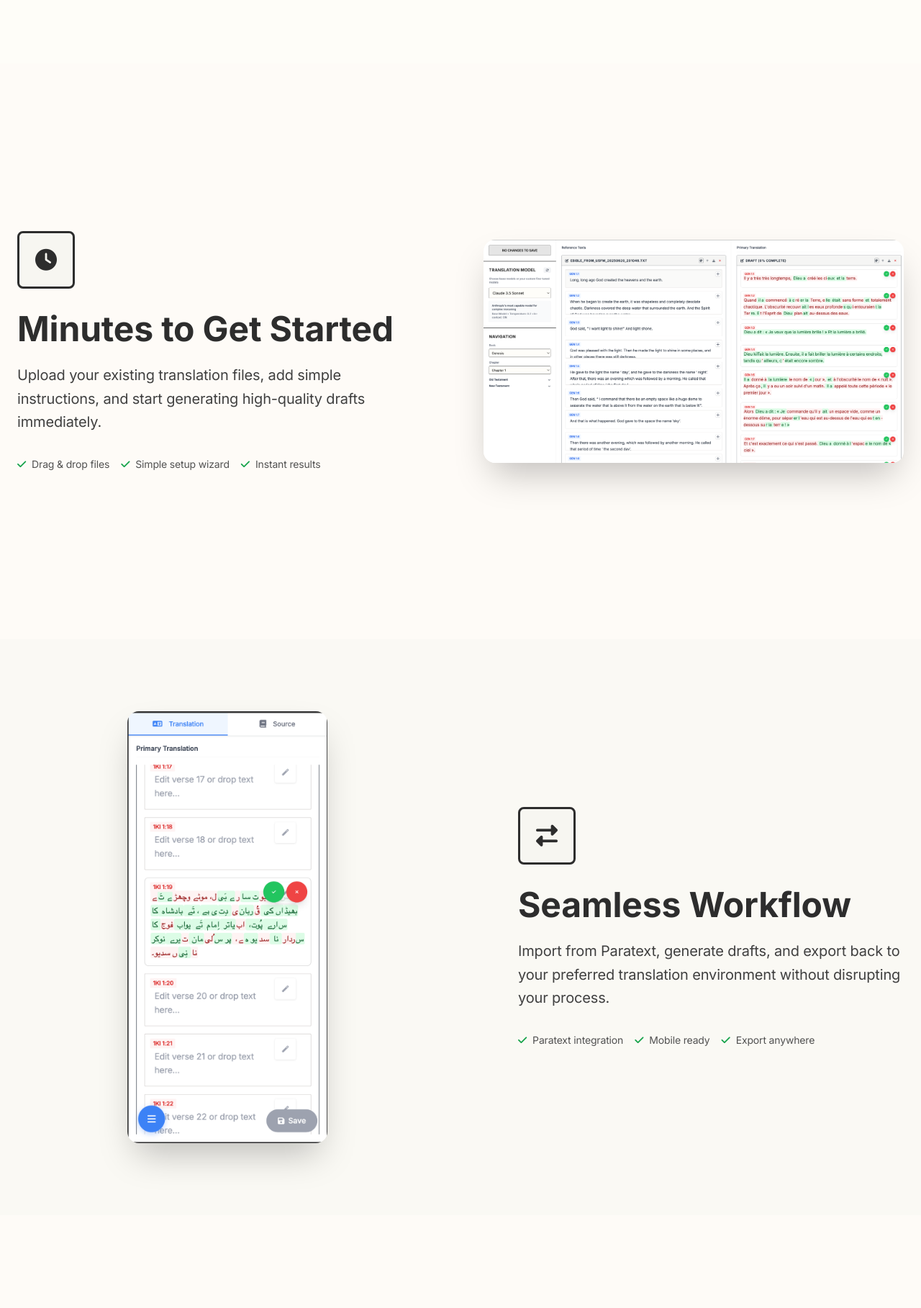
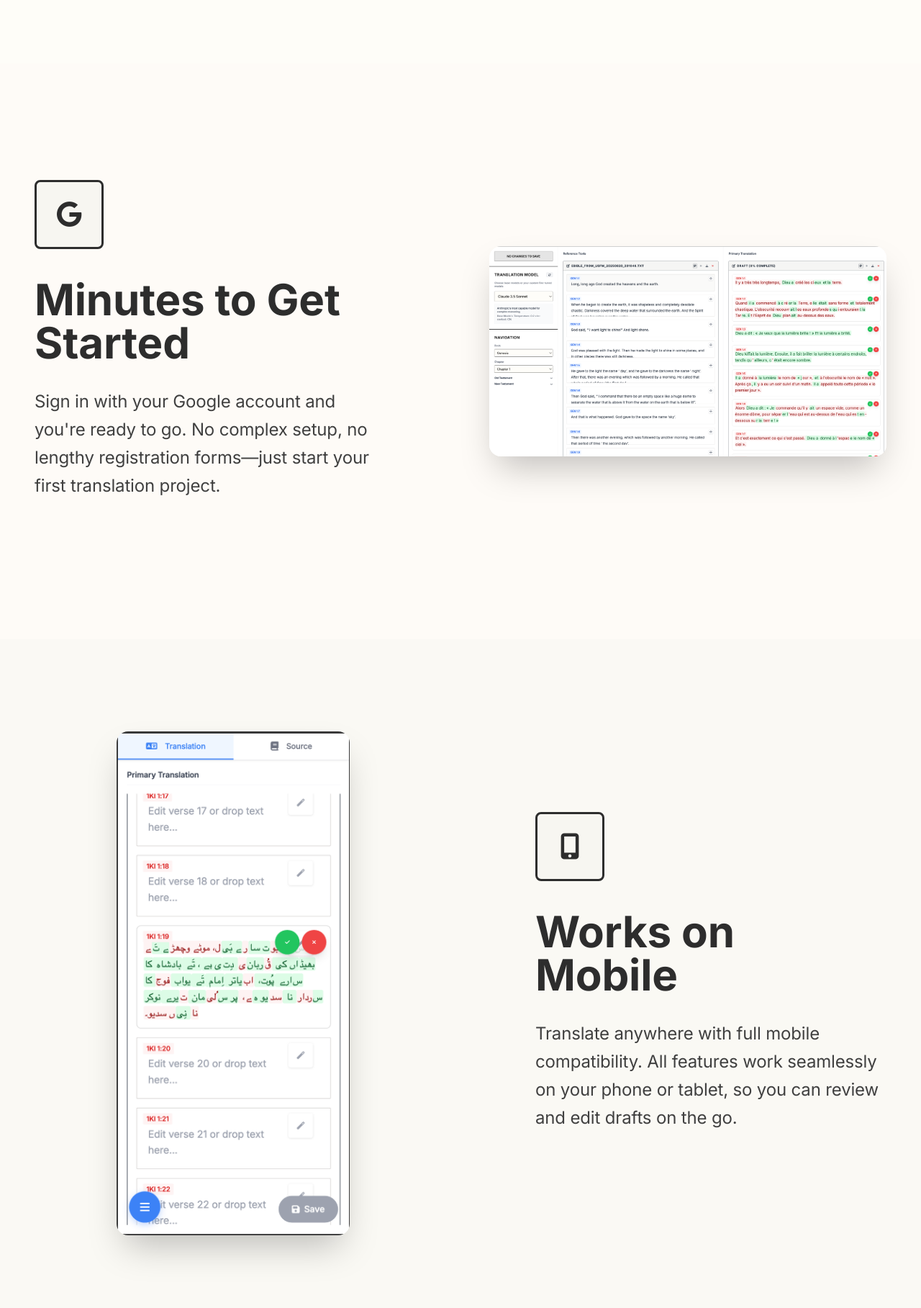
Before and after one commit to genesis-ai-dev/CodexZero, a Flask app: page / in a window 1280 px wide. Shown: the part 1467-3284 px from the top of the page at 72% size. Run offline with Flask 3, Linux system fonts and the light colour scheme; some libraries are stand-ins or nearby versions.

Commit message:
better frontend

```diff
--- a/templates/index.html
+++ b/templates/index.html
@@ -63,24 +63,19 @@
 
     <!-- Slide 1: Minutes to Get Started -->
     <div class="feature-slide">
-        <div class="max-w-7xl mx-auto px-6 py-20">
-            <div class="grid grid-cols-1 lg:grid-cols-2 gap-16 items-center">
-                <div class="text-left lg:pr-12">
-                    <div class="w-20 h-20 paper-light marker-border rounded-lg mb-8 flex items-center justify-center">
-                        <i class="fas fa-clock text-3xl" style="color: #2d2d2d;"></i>
+        <div class="max-w-8xl mx-auto px-12 py-32">
+            <div class="grid grid-cols-1 lg:grid-cols-2 gap-20 items-center">
+                <div class="text-left lg:pr-16">
+                    <div class="w-24 h-24 paper-light marker-border rounded-lg mb-10 flex items-center justify-center">
+                        <i class="fab fa-google text-4xl" style="color: #2d2d2d;"></i>
                     </div>
-                    <h3 class="text-4xl lg:text-5xl font-bold mb-6" style="color: #2d2d2d;">
+                    <h3 class="text-5xl lg:text-6xl font-bold mb-8" style="color: #2d2d2d;">
                         Minutes to Get Started
                     </h3>
-                    <p class="text-xl text-neutral-700 leading-relaxed mb-8">Upload your existing translation files, add simple instructions, and start generating high-quality drafts immediately.</p>
-                    <div class="flex flex-wrap gap-4 text-sm text-neutral-600">
-                        <span class="flex items-center"><i class="fas fa-check text-green-600 mr-2"></i>Drag & drop files</span>
-                        <span class="flex items-center"><i class="fas fa-check text-green-600 mr-2"></i>Simple setup wizard</span>
-                        <span class="flex items-center"><i class="fas fa-check text-green-600 mr-2"></i>Instant results</span>
-                    </div>
+                    <p class="text-2xl text-neutral-700 leading-relaxed mb-8">Sign in with your Google account and you're ready to go. No complex setup, no lengthy registration forms—just start your first translation project.</p>
                 </div>
                 <div class="text-center">
-                    <img src="{{ url_for('static', filename='desktoplayout.png') }}" alt="CodexZero Desktop Interface" class="mx-auto rounded-2xl shadow-2xl w-full max-w-2xl transition-transform duration-500 hover:scale-105">
+                    <img src="{{ url_for('static', filename='desktoplayout.png') }}" alt="CodexZero Desktop Interface" class="mx-auto rounded-2xl shadow-2xl w-full max-w-3xl transition-transform duration-500 hover:scale-105">
                 </div>
             </div>
         </div>
@@ -88,24 +83,19 @@
 
     <!-- Slide 2: Seamless Workflow -->
     <div class="feature-slide paper-cream">
-        <div class="max-w-7xl mx-auto px-6 py-20">
-            <div class="grid grid-cols-1 lg:grid-cols-2 gap-16 items-center">
+        <div class="max-w-8xl mx-auto px-12 py-32">
+            <div class="grid grid-cols-1 lg:grid-cols-2 gap-20 items-center">
                 <div class="text-center lg:order-first">
-                    <img src="{{ url_for('static', filename='mobile.png') }}" alt="CodexZero Mobile Interface" class="mx-auto rounded-2xl shadow-2xl h-96 lg:h-[600px] w-auto transition-transform duration-500 hover:scale-105">
+                    <img src="{{ url_for('static', filename='mobile.png') }}" alt="CodexZero Mobile Interface" class="mx-auto rounded-2xl shadow-2xl h-[500px] lg:h-[700px] w-auto transition-transform duration-500 hover:scale-105">
                 </div>
-                <div class="text-left lg:pl-12">
-                    <div class="w-20 h-20 paper-light marker-border rounded-lg mb-8 flex items-center justify-center">
-                        <i class="fas fa-exchange-alt text-3xl" style="color: #2d2d2d;"></i>
+                <div class="text-left lg:pl-16">
+                    <div class="w-24 h-24 paper-light marker-border rounded-lg mb-10 flex items-center justify-center">
+                        <i class="fas fa-mobile-alt text-4xl" style="color: #2d2d2d;"></i>
                     </div>
-                    <h3 class="text-4xl lg:text-5xl font-bold mb-6" style="color: #2d2d2d;">
-                        Seamless Workflow
+                    <h3 class="text-5xl lg:text-6xl font-bold mb-8" style="color: #2d2d2d;">
+                        Works on Mobile
                     </h3>
-                    <p class="text-xl text-neutral-700 leading-relaxed mb-8">Import from Paratext, generate drafts, and export back to your preferred translation environment without disrupting your process.</p>
-                    <div class="flex flex-wrap gap-4 text-sm text-neutral-600">
-                        <span class="flex items-center"><i class="fas fa-check text-green-600 mr-2"></i>Paratext integration</span>
-                        <span class="flex items-center"><i class="fas fa-check text-green-600 mr-2"></i>Mobile ready</span>
-                        <span class="flex items-center"><i class="fas fa-check text-green-600 mr-2"></i>Export anywhere</span>
-                    </div>
+                    <p class="text-2xl text-neutral-700 leading-relaxed mb-8">Translate anywhere with full mobile compatibility. All features work seamlessly on your phone or tablet, so you can review and edit drafts on the go.</p>
                 </div>
             </div>
         </div>
@@ -113,30 +103,19 @@
 
     <!-- Slide 3: Grows with Your Project -->
     <div class="feature-slide">
-        <div class="max-w-7xl mx-auto px-6 py-20">
-            <div class="grid grid-cols-1 lg:grid-cols-2 gap-16 items-center">
-                <div class="text-left lg:pr-12">
-                    <div class="w-20 h-20 paper-light marker-border rounded-lg mb-8 flex items-center justify-center">
-                        <i class="fas fa-sync-alt text-3xl" style="color: #2d2d2d;"></i>
+        <div class="max-w-8xl mx-auto px-12 py-32">
+            <div class="grid grid-cols-1 lg:grid-cols-2 gap-20 items-center">
+                <div class="text-left lg:pr-16">
+                    <div class="w-24 h-24 paper-light marker-border rounded-lg mb-10 flex items-center justify-center">
+                        <i class="fas fa-brain text-4xl" style="color: #2d2d2d;"></i>
                     </div>
-                    <h3 class="text-4xl lg:text-5xl font-bold mb-6" style="color: #2d2d2d;">
+                    <h3 class="text-5xl lg:text-6xl font-bold mb-8" style="color: #2d2d2d;">
                         Grows with Your Project
                     </h3>
-                    <p class="text-xl text-neutral-700 leading-relaxed mb-8">The AI learns from your corrections and preferences, becoming more accurate and aligned with your translation style over time.</p>
-                    <div class="flex flex-wrap gap-4 text-sm text-neutral-600">
-                        <span class="flex items-center"><i class="fas fa-check text-green-600 mr-2"></i>Adaptive learning</span>
-                        <span class="flex items-center"><i class="fas fa-check text-green-600 mr-2"></i>Style consistency</span>
-                        <span class="flex items-center"><i class="fas fa-check text-green-600 mr-2"></i>Quality improves</span>
-                    </div>
+                    <p class="text-2xl text-neutral-700 leading-relaxed mb-8">Start with existing examples from your project to guide translations. As you work and provide feedback, you can create a specialized model trained specifically for your language and style.</p>
                 </div>
                 <div class="text-center">
-                    <div class="bg-gradient-to-br from-blue-100 to-purple-100 rounded-2xl shadow-2xl w-full max-w-2xl h-80 lg:h-96 mx-auto flex items-center justify-center transition-transform duration-500 hover:scale-105">
-                        <div class="text-center">
-                            <i class="fas fa-brain text-6xl text-blue-600 mb-4"></i>
-                            <p class="text-lg font-semibold text-neutral-700">AI Learning Visualization</p>
-                            <p class="text-sm text-neutral-600">Coming Soon</p>
-                        </div>
-                    </div>
+                    <img src="{{ url_for('static', filename='finetune.png') }}" alt="Fine-tuning Process Visualization" class="mx-auto rounded-2xl shadow-2xl w-full max-w-3xl transition-transform duration-500 hover:scale-105">
                 </div>
             </div>
         </div>
@@ -144,30 +123,19 @@
 
     <!-- Slide 4: Completely Free -->
     <div class="feature-slide paper-cream">
-        <div class="max-w-7xl mx-auto px-6 py-20">
-            <div class="grid grid-cols-1 lg:grid-cols-2 gap-16 items-center">
+        <div class="max-w-8xl mx-auto px-12 py-32">
+            <div class="grid grid-cols-1 lg:grid-cols-2 gap-20 items-center">
                 <div class="text-center lg:order-first">
-                    <div class="bg-gradient-to-br from-green-100 to-emerald-100 rounded-2xl shadow-2xl w-full max-w-2xl h-80 lg:h-96 mx-auto flex items-center justify-center transition-transform duration-500 hover:scale-105">
-                        <div class="text-center">
-                            <i class="fas fa-heart text-6xl text-red-500 mb-4"></i>
-                            <p class="text-lg font-semibold text-neutral-700">Global Access Dashboard</p>
-                            <p class="text-sm text-neutral-600">Coming Soon</p>
-                        </div>
+                    <img src="{{ url_for('static', filename='usfm.png') }}" alt="USFM Import Process" class="mx-auto rounded-2xl shadow-2xl w-full max-w-3xl transition-transform duration-500 hover:scale-105">
+                </div>
+                <div class="text-left lg:pl-16">
+                    <div class="w-24 h-24 paper-light marker-border rounded-lg mb-10 flex items-center justify-center">
+                        <i class="fas fa-file-import text-4xl" style="color: #2d2d2d;"></i>
                     </div>
-                </div>
-                <div class="text-left lg:pl-12">
-                    <div class="w-20 h-20 paper-light marker-border rounded-lg mb-8 flex items-center justify-center">
-                        <i class="fas fa-heart text-3xl" style="color: #2d2d2d;"></i>
-                    </div>
-                    <h3 class="text-4xl lg:text-5xl font-bold mb-6" style="color: #2d2d2d;">
-                        Completely Free
+                    <h3 class="text-5xl lg:text-6xl font-bold mb-8" style="color: #2d2d2d;">
+                        Import or Start Fresh
                     </h3>
-                    <p class="text-xl text-neutral-700 leading-relaxed mb-8">No hidden costs, no subscription fees. Professional-grade AI translation tools available to every translation team worldwide.</p>
-                    <div class="flex flex-wrap gap-4 text-sm text-neutral-600">
-                        <span class="flex items-center"><i class="fas fa-check text-green-600 mr-2"></i>Zero cost</span>
-                        <span class="flex items-center"><i class="fas fa-check text-green-600 mr-2"></i>No limits</span>
-                        <span class="flex items-center"><i class="fas fa-check text-green-600 mr-2"></i>Global access</span>
-                    </div>
+                    <p class="text-2xl text-neutral-700 leading-relaxed mb-8">Import existing work from Paratext or other sources to build on what you've already done. Or start completely from scratch with just the books you want to translate.</p>
                 </div>
             </div>
         </div>
@@ -258,6 +226,7 @@
 
 .feature-slides {
     overflow-x: hidden;
+    position: relative;
 }
 
 .feature-slide {
@@ -270,6 +239,8 @@
 .feature-slide:nth-child(even) {
     background: var(--paper-cream, #fefbf7);
 }
+
+
 
 @media (max-width: 1024px) {
     .scattered-letter {
@@ -288,11 +259,20 @@
     }
 
     .feature-slide h3 {
-        font-size: 2.5rem !important;
+        font-size: 3rem !important;
     }
 
     .feature-slide p {
-        font-size: 1.125rem !important;
+        font-size: 1.25rem !important;
+    }
+
+    .feature-slide .max-w-8xl {
+        padding-left: 2rem;
+        padding-right: 2rem;
+    }
+
+    .feature-slide .gap-20 {
+        gap: 3rem;
     }
 }
 
@@ -302,7 +282,15 @@
     }
 
     .feature-slide h3 {
-        font-size: 2rem !important;
+        font-size: 2.25rem !important;
+    }
+
+    .feature-slide p {
+        font-size: 1.125rem !important;
+    }
+
+    .feature-slide img {
+        max-width: 100% !important;
     }
 }
 </style>
@@ -367,5 +355,7 @@ document.addEventListener('DOMContentLoaded', function() {
         document.getElementById('ctaButton').style.opacity = '1';
     }, 2500);
 });
+
+
 </script>
 {% endblock %}
```
Also changed, not shown: static/finetune.png (added), static/usfm.png (added).
